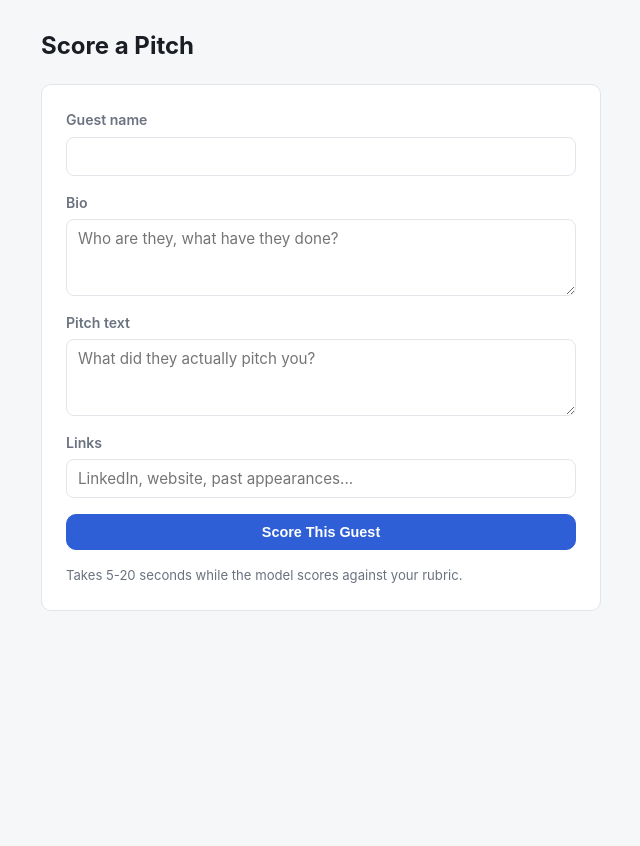
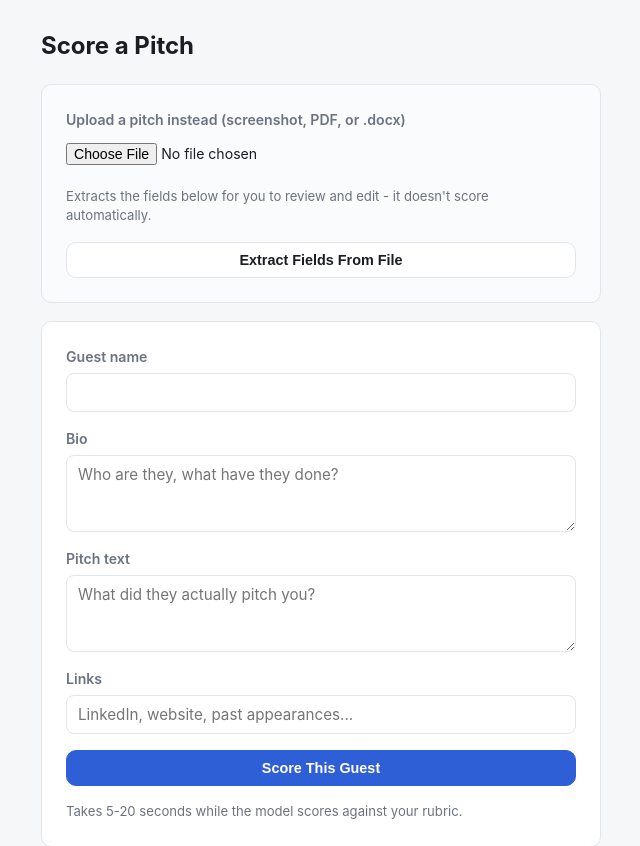
Before and after one commit to rafaym1/podcast-guest-scorer, a Flask app: page /c/demo/score/new in a window 1280 px wide. Shown: the part 55-901 px from the top of the page, without its empty margins (139-779 px from the left). Before the commit the page ends 666 px from the top, so only its background shows below. Run offline with Flask 3, Linux system fonts and the light colour scheme.

Commit message:
Add file upload (image/PDF/docx) pitch extraction
Score a Pitch now accepts a screenshot, PDF, or .docx upload as an
alternative to manual entry. Extraction pre-fills the form for review -
never auto-scores directly from the upload. Images/PDFs go through
Gemini's vision natively; .docx is text-extracted first via python-docx.

```diff
--- a/requirements.txt
+++ b/requirements.txt
@@ -1,2 +1,3 @@
 Flask==3.1.3
 gunicorn==23.0.0
+python-docx==1.2.0
--- a/score.py
+++ b/score.py
@@ -19,7 +19,9 @@ Requires:
 Both can live in .env instead of real env vars.
 """
 
+import base64
 import csv
+import io
 import json
 import os
 import sys
@@ -118,15 +120,19 @@ def extract_json(text):
     return json.loads(text[start:end + 1])
 
 
-def call_gemini_once(prompt, model):
+def call_gemini_once(prompt, model, file_part=None):
     api_key = os.environ.get("GOOGLE_API_KEY")
     if not api_key:
         sys.exit("ERROR: set the GOOGLE_API_KEY environment variable (or add it to .env) first.")
 
+    parts = [{"text": prompt}]
+    if file_part:
+        parts.append(file_part)
+
     data = post_json(
         GEMINI_API_URL.format(model=model, key=api_key),
         {
-            "contents": [{"parts": [{"text": prompt}]}],
+            "contents": [{"parts": parts}],
             "generationConfig": {"maxOutputTokens": 1500},
         },
         {"Content-Type": "application/json"},
@@ -137,8 +143,8 @@ def call_gemini_once(prompt, model):
     candidates = data.get("candidates") or []
     if not candidates:
         raise RuntimeError(f"Gemini returned no candidates: {data}")
-    parts = candidates[0].get("content", {}).get("parts", [])
-    text = "".join(p.get("text", "") for p in parts)
+    parts_out = candidates[0].get("content", {}).get("parts", [])
+    text = "".join(p.get("text", "") for p in parts_out)
     return extract_json(text)
 
 
@@ -159,22 +165,24 @@ def call_openrouter_once(prompt, model):
     return extract_json(text)
 
 
-def call_llm(prompt, model=DEFAULT_MODEL, attempts=4):
-    # OpenRouter model ids are always "org/model" (e.g. "google/gemma-4-31b-it:free").
-    # A bare name like "gemini-3.5-flash-lite" means: call Google directly.
-    call_once = call_openrouter_once if "/" in model else call_gemini_once
-
+def with_retry(fn, label, attempts=4):
     backoffs = [0, 5, 15, 30]
     last_error = None
     for attempt in range(attempts):
         time.sleep(backoffs[min(attempt, len(backoffs) - 1)])
         try:
-            return call_once(prompt, model)
+            return fn()
         except (RuntimeError, ValueError, json.JSONDecodeError) as e:
             last_error = str(e)
             continue
+    sys.exit(f"{label} failed {attempts}x.\nLast error: {last_error}")
 
-    sys.exit(f"Model '{model}' failed {attempts}x - try a different --model.\nLast error: {last_error}")
+
+def call_llm(prompt, model=DEFAULT_MODEL, attempts=4):
+    # OpenRouter model ids are always "org/model" (e.g. "google/gemma-4-31b-it:free").
+    # A bare name like "gemini-3.5-flash-lite" means: call Google directly.
+    call_once = call_openrouter_once if "/" in model else call_gemini_once
+    return with_retry(lambda: call_once(prompt, model), f"Model '{model}'", attempts)
 
 
 def search_web(query, max_results=10):
@@ -245,6 +253,53 @@ Respond with ONLY valid JSON, no markdown fences, matching exactly this shape:
 }}"""
     result = call_llm(prompt, model=model)
     return result.get("candidates", [])
+
+
+GUEST_FIELDS_INSTRUCTION = """Extract information about a potential podcast guest from this document (could be an
+email pitch, a LinkedIn profile screenshot, a bio page, a one-pager, etc). Use ONLY facts present in the document -
+never invent anything. Leave a field as an empty string if it isn't present.
+
+Respond with ONLY valid JSON, no markdown fences, matching exactly this shape:
+{
+  "name": "<their full name>",
+  "bio": "<1-3 sentence background/credentials, facts only>",
+  "pitch_text": "<what they're pitching or proposing to talk about, if present - else empty string>",
+  "links": "<comma-separated URLs/handles found in the document, if any>"
+}"""
+
+# File uploads always parse via direct Gemini (multimodal), regardless of SCORER_MODEL,
+# since that's the only provider path wired up for image/PDF understanding here.
+PARSE_MODEL = DEFAULT_MODEL if "/" not in DEFAULT_MODEL else "gemini-3.5-flash-lite"
+
+SUPPORTED_UPLOAD_TYPES = {
+    "image/png", "image/jpeg", "image/jpg", "image/webp",
+    "application/pdf",
+    "application/vnd.openxmlformats-officedocument.wordprocessingml.document",
+}
+
+
+def extract_docx_text(file_bytes):
+    import docx
+    doc = docx.Document(io.BytesIO(file_bytes))
+    return "\n".join(p.text for p in doc.paragraphs if p.text.strip())
+
+
+def extract_guest_from_file(file_bytes, mime_type, filename=""):
+    if mime_type not in SUPPORTED_UPLOAD_TYPES:
+        raise ValueError(f"Unsupported file type '{mime_type}'. Upload an image, PDF, or .docx.")
+
+    if mime_type == "application/vnd.openxmlformats-officedocument.wordprocessingml.document":
+        doc_text = extract_docx_text(file_bytes)
+        if not doc_text.strip():
+            raise ValueError(f"Couldn't find any text in {filename or 'that document'}.")
+        prompt = f"{GUEST_FIELDS_INSTRUCTION}\n\nDOCUMENT TEXT:\n{doc_text[:8000]}"
+        return with_retry(lambda: call_gemini_once(prompt, PARSE_MODEL), "Gemini file parsing")
+
+    file_part = {"inline_data": {"mime_type": mime_type, "data": base64.b64encode(file_bytes).decode("ascii")}}
+    return with_retry(
+        lambda: call_gemini_once(GUEST_FIELDS_INSTRUCTION, PARSE_MODEL, file_part=file_part),
+        "Gemini file parsing",
+    )
 
 
 def score_guest(rubric, guest, model, source, source_file):
--- a/webapp/app.py
+++ b/webapp/app.py
@@ -27,6 +27,7 @@ BASE_DIR = os.path.dirname(os.path.dirname(os.path.abspath(__file__)))
 CLIENTS_DIR = os.path.join(BASE_DIR, "clients")
 
 app = Flask(__name__)
+app.config["MAX_CONTENT_LENGTH"] = 10 * 1024 * 1024  # 10MB upload cap
 
 
 def client_paths(slug):
@@ -103,6 +104,28 @@ def import_csv(slug):
         return render_template("import_csv.html", slug=slug, error=f"Couldn't read that CSV: {e}")
 
     return redirect(url_for("dashboard", slug=slug))
+
+
+@app.route("/c/<slug>/score/parse", methods=["POST"])
+def score_parse(slug):
+    client_paths(slug)  # 404s if the client doesn't exist
+    file = request.files.get("upload_file")
+    if not file or file.filename == "":
+        return render_template("score_form.html", slug=slug, error="Choose a file first.", form={})
+
+    mime_type = file.mimetype
+    try:
+        extracted = engine.extract_guest_from_file(file.read(), mime_type, filename=file.filename)
+    except (ValueError, SystemExit) as e:
+        return render_template("score_form.html", slug=slug, error=str(e), form={})
+
+    return render_template(
+        "score_form.html",
+        slug=slug,
+        error=None,
+        form=extracted,
+        notice=f"Extracted from {file.filename} - review before scoring.",
+    )
 
 
 @app.route("/c/<slug>/score/new", methods=["GET", "POST"])
--- a/webapp/static/style.css
+++ b/webapp/static/style.css
@@ -270,6 +270,25 @@ details summary {
   font-size: 0.88rem;
 }
 
+.notice {
+  background: #eaf6ee;
+  color: #1a7a3f;
+  padding: 10px 14px;
+  border-radius: 8px;
+  font-size: 0.88rem;
+}
+
+.upload-card {
+  margin-bottom: 18px;
+  background: #fafbfc;
+}
+
+.form-card input[type="file"] {
+  font-size: 0.88rem;
+  padding: 6px 0;
+  border: none;
+}
+
 .rubric-table { display: flex; flex-direction: column; gap: 10px; margin-bottom: 28px; }
 
 .rubric-row {
--- a/webapp/templates/score_form.html
+++ b/webapp/templates/score_form.html
@@ -2,8 +2,19 @@
 {% block title %}Score a Pitch{% endblock %}
 {% block content %}
   <div class="page-header"><h1>Score a Pitch</h1></div>
+
+  <form class="form-card upload-card" method="post" action="{{ url_for('score_parse', slug=slug) }}" enctype="multipart/form-data">
+    <label>
+      Upload a pitch instead (screenshot, PDF, or .docx)
+      <input type="file" name="upload_file" accept=".png,.jpg,.jpeg,.webp,.pdf,.docx">
+    </label>
+    <p class="hint">Extracts the fields below for you to review and edit - it doesn't score automatically.</p>
+    <button class="btn" type="submit">Extract Fields From File</button>
+  </form>
+
   <form class="form-card" method="post">
     {% if error %}<div class="alert">{{ error }}</div>{% endif %}
+    {% if notice %}<div class="notice">{{ notice }}</div>{% endif %}
     <label>
       Guest name
       <input type="text" name="name" value="{{ form.name or '' }}" required>
```
Also changed, not shown: README.md.
